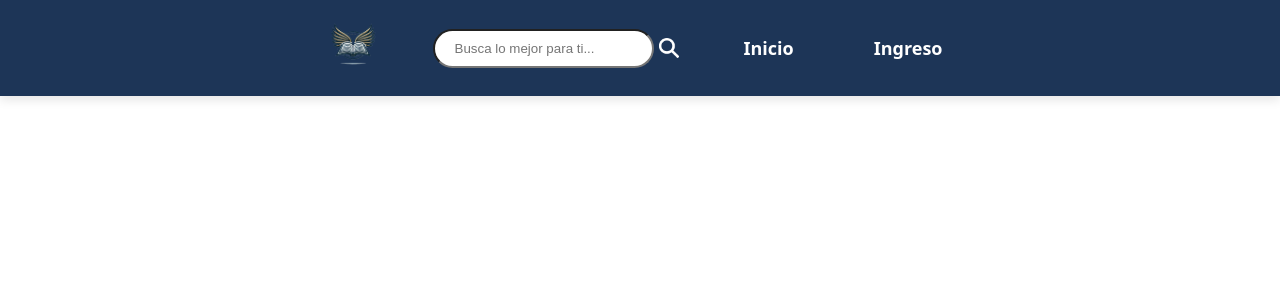
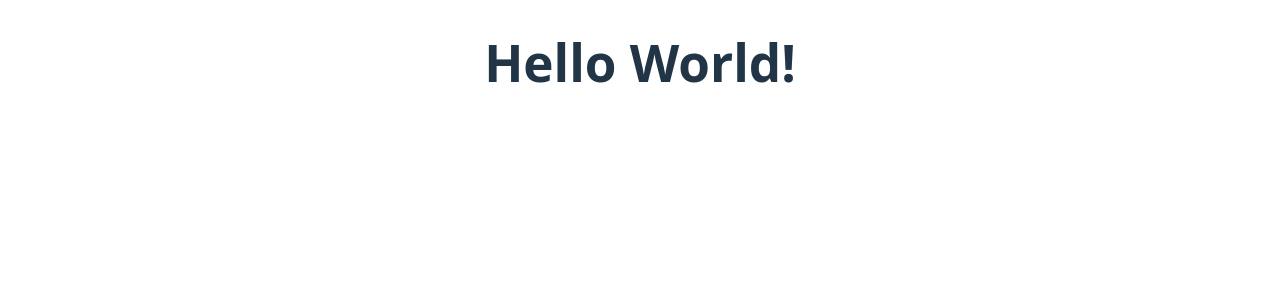
Before and after one commit to Alejost7/Book-Trading, a React (Vite) app: page /miPerfil in a window 1280 px wide. Shown: the top 300 px of the page. Built offline with nearby package versions, Linux system fonts and the light colour scheme.

Commit message:
Nuevo componente mi perfil u conexion

```diff
--- a/src/App.jsx
+++ b/src/App.jsx
@@ -3,6 +3,7 @@ import { BrowserRouter as Router, Routes, Route, Navigate } from 'react-router-d
 import { useState, useEffect } from 'react';
 import BeforeLogin from './components/inicio/beforeLogin/BeforeLogin';
 import AfterLogin from './components/inicio/afterLogin/AfterLogin';
+import MiPerfil from './components/miPerfil/MiPerfil';
 
 function App() {
   const [isAuthenticated, setIsAuthenticated] = useState(
@@ -21,6 +22,11 @@ function App() {
             path="/afterLogin"
             element={isAuthenticated ? <AfterLogin /> : <Navigate to="/" />}
           />
+          <Route
+            path="/miPerfil"
+            element={<MiPerfil/>}
+          >
+          </Route>
         </Routes>
     </Router>
   );
--- a/src/components/inicio/afterLogin/AfterLogin.jsx
+++ b/src/components/inicio/afterLogin/AfterLogin.jsx
@@ -1,6 +1,7 @@
 import { FiPlus, FiBookOpen, FiUser, FiBookmark, FiArrowLeft, FiLogOut} from 'react-icons/fi';
 import '../../../styles/afterLogin/afterLogin.css';
 import { useNavigate } from 'react-router-dom';
+import { Link } from 'react-router-dom';
 
 const books = [
     {id: 1, title: "El Principito", author:"Antoine de Saint-Exupéry", cover: "https://m.media-amazon.com/images/I/81t2CVWEsUL.jpg" },
@@ -40,7 +41,7 @@ const AfterLogin = () => {
                 <nav className="nav-links">
                     <a href="#" className="nav-item"><FiBookOpen />Mis Libros</a>
                     <a href="#" className="nav-item"><FiBookmark />Intercambios</a>
-                    <a href="#" className="nav-item"><FiUser />Perfil</a>
+                    <Link to="/miPerfil" className="nav-item"><FiUser />Perfil</Link>
                 </nav>
                 <button className="add-button up" onClick={() => navigate("/")}><FiArrowLeft /></button>
                 <button className="logout-button" onClick={handleLogout}><FiLogOut /></button>
--- a/src/components/inicio/beforeLogin/Poligonos.jsx
+++ b/src/components/inicio/beforeLogin/Poligonos.jsx
@@ -3,11 +3,15 @@ import perfilIcon from '../../../assets/icons/avatar-de-hombre.png';
 import ayuda from '../../../assets/icons/ayuda.png';
 import sobreNosotros from '../../../assets/icons/sobre-nosotros.png';
 import libroIcon from '../../../assets/icons/lectura.png';
+import { Link } from 'react-router-dom';
+
 const Poligonos = () => {
     return(
         <div className="poligonos">
             <div className="poligono poligono1">
-                <img src={perfilIcon}></img>
+                <Link to="/miPerfil">
+                    <img src={perfilIcon}></img>
+                </Link>
             </div>
             <div className="poligono poligono2">
                 <img src={ayuda}></img>
--- /dev/null
+++ b/src/components/miPerfil/MiPerfil.jsx
@@ -0,0 +1,13 @@
+
+
+const MiPerfil = () => {
+    return(
+        <div>
+            <h1>
+                Hello World!
+            </h1>
+        </div>
+    )
+}
+
+export default MiPerfil
```
